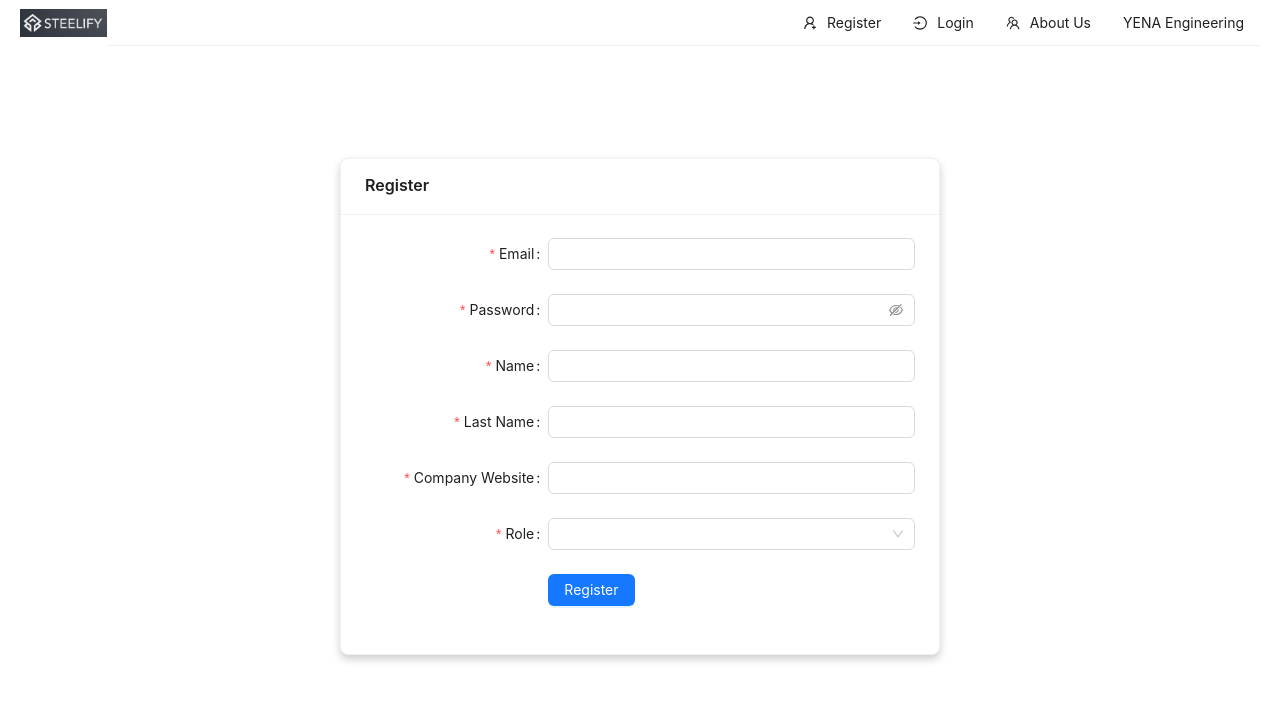
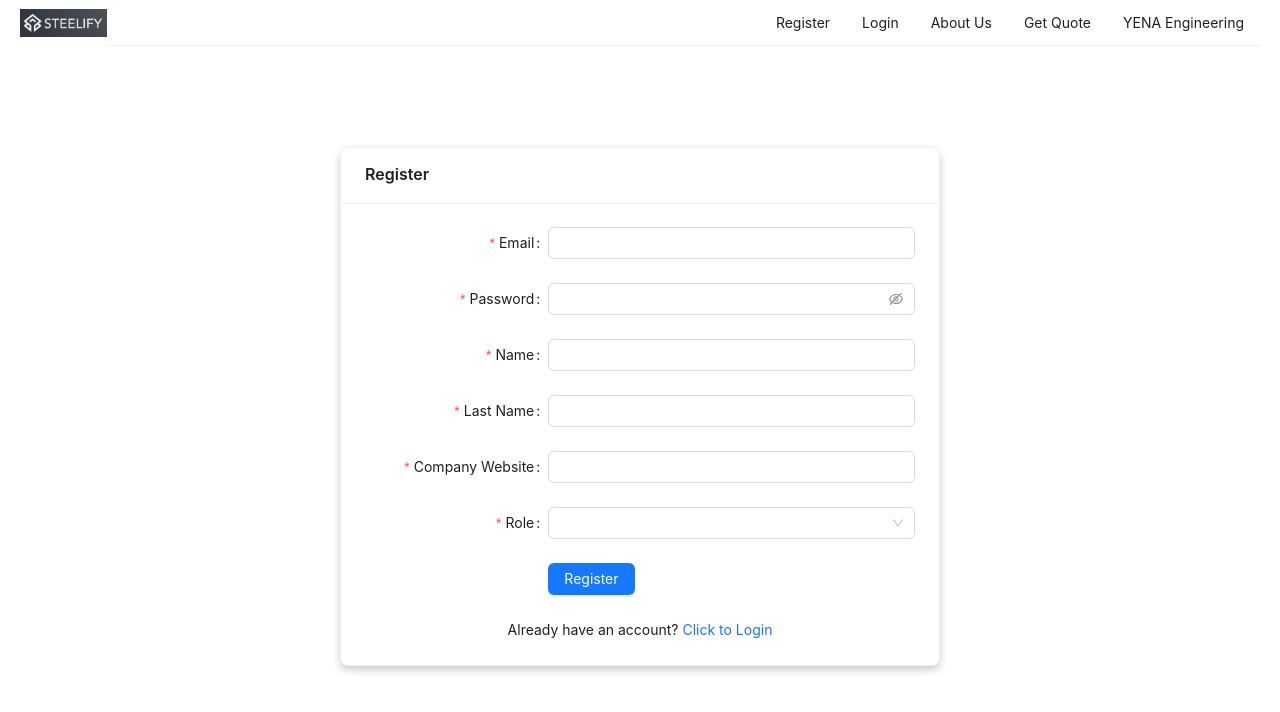
Before and after one commit to alperenerS/steelify.io, a React (Create React App) app in the folder client/: page /register in a window 1280 px wide. Shown: the top 712 px of the page. Built offline with nearby package versions, Linux system fonts and the light colour scheme.

Commit message:
register-login-navbar quick update

```diff
--- a/client/src/Pages/Login/login.js
+++ b/client/src/Pages/Login/login.js
@@ -1,6 +1,6 @@
 import React, { useState } from 'react';
 import axios from 'axios';
-import { useNavigate } from 'react-router-dom';
+import { useNavigate, Link } from 'react-router-dom';
 import { Form, Input, Button, Checkbox, Card, notification } from 'antd';
 import { API_BASE_URL } from '../../config';
 
@@ -82,6 +82,9 @@ const Login = () => {
             </Button>
           </Form.Item>
         </Form>
+        <div style={{ marginTop: 16, textAlign: 'center' }}>
+          Don't have an account? <Link to="/register">Click to Register</Link>
+        </div>
       </Card>
     </div>
   );
--- a/client/src/Pages/Navbar/navbar.js
+++ b/client/src/Pages/Navbar/navbar.js
@@ -1,30 +1,32 @@
 import React from 'react';
 import { useNavigate } from 'react-router-dom';
-import { LoginOutlined, UserAddOutlined, TeamOutlined } from '@ant-design/icons';
+// import { LoginOutlined, UserAddOutlined, TeamOutlined, CalculatorOutlined } from '@ant-design/icons';
 import { Menu } from 'antd';
-import steelifyLogo from './steelifyLogo.png'; // Import the logo as a module
-import './navbar.css'; // Import the CSS file
+import steelifyLogo from './steelifyLogo.png';
+import './navbar.css';
 const items = [
   {
     label: 'Register',
     key: 'register',
-    icon: <UserAddOutlined />,
     path: '/register'
   },
   {
     label: 'Login',
     key: 'login',
-    icon: <LoginOutlined />,
-    path: '/login' // Düzeltildi: Yol '/login' olarak güncellendi
+    path: '/login'
   },
     {
       label: 'About Us',
-      key: '/aboutus', // Anahtar olarak rotayı kullanın
-      icon: <TeamOutlined />,
+      key: '/aboutus',
       path: '/about-us'
 
     },
+    {
+      label: 'Get Quote',
+      key: '/get-quote',
+      path: '/get-quote'
 
+    },
   {
     label: (
       <a href="https://www.yenaengineering.nl" target="_blank" rel="noopener noreferrer">
--- a/client/src/Pages/Register/register.js
+++ b/client/src/Pages/Register/register.js
@@ -1,6 +1,6 @@
 import React, { useState } from 'react';
 import axios from 'axios';
-import { useNavigate } from 'react-router-dom';
+import { useNavigate, Link } from 'react-router-dom';
 import { Form, Input, Select, Button, notification, Card } from 'antd';
 import { API_BASE_URL } from '../../config';
 
@@ -100,6 +100,9 @@ const Register = () => {
             </Button>
           </Form.Item>
         </Form>
+        <div style={{ marginTop: 16, textAlign: 'center' }}>
+          Already have an account? <Link to="/login">Click to Login</Link>
+        </div>
       </Card>
     </div>
   );
```
